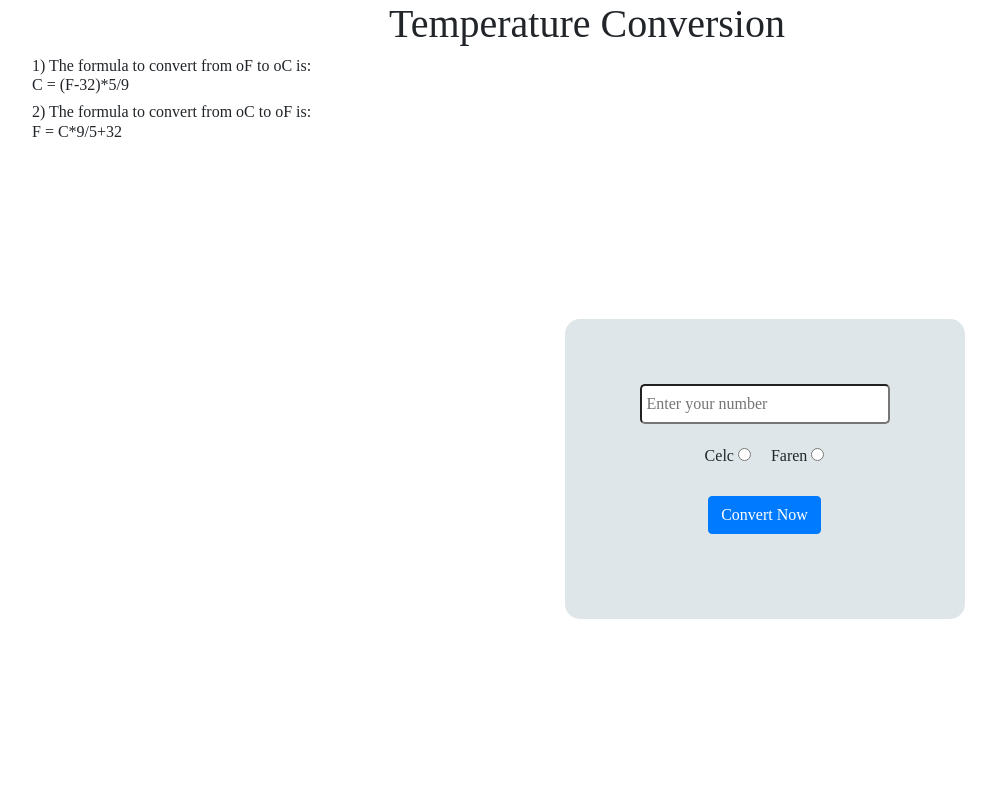
After one commit to rabikrishnayadav/php, a PHP site: page /temperature.php in a window 1280 px wide. The commit adds this page. Shown: the whole page, without its empty margins (53-1049 px from the left). Run offline with PHP 8.4, Linux system fonts and the light colour scheme.

Commit message:
temperature conversion program

```diff
--- a/index_second.php
+++ b/index_second.php
@@ -216,6 +216,11 @@
 					?><br><br>
 				</ul>
 			</div><br><hr><br>
+			<div>
+				<h2 align="center">For Calculate the Temperature <a href="temperature.php">Click Here</a></h2>
+			</div><br><hr><br>
 		</div>
 	</body>
 </html>
+<div>
+</div>
--- /dev/null
+++ b/temperature.php
@@ -0,0 +1,98 @@
+<!DOCTYPE html>
+<html>
+	<head>
+		<meta charset="utf-8">
+		<meta name="viewport" content="width=device-width, initial-scale=1">
+		<title>Temperature Conversion</title>
+		<link rel="stylesheet" type="text/css" href="bootstrap.css">
+		<style type="text/css">
+			*{
+				margin: 0;
+				padding: 0;
+				box-sizing: border-box;
+				font-family: Muli;
+			}
+			.main-div{
+				width: 100%;
+				height: 80vh;
+				display: flex;
+				justify-content: space-around;
+				align-items: center;
+			}
+			.left-side{
+				max-width: 400px;
+				height: auto;
+			}
+			.right-side{
+				width: 400px;
+				height: 300px;
+				background-color: #dfe6e9;
+				border-radius: 15px;
+				display: flex;
+				flex-direction: column;
+				justify-content: center;
+				align-items: center;
+			}
+			.input1{
+				width: 250px;
+				height: 40px;
+				padding: 5px;
+				outline: none;
+				border-radius: 1px solid gray;
+				border-radius: 5px;
+			}
+			.selection{
+				width: 100%;
+				margin: 20px 0;
+			}
+			p{
+				margin: 20px 0 0 0;
+			}
+		</style>
+	</head>
+	<body>
+		<div class="container">
+			<header>
+				<h1 align="center">Temperature Conversion</h1>
+				<h6>1) The formula to convert from oF to oC is:<br>
+				C = (F-32)*5/9</h6>
+				<h6>2) The formula to convert from oC to oF is:<br>
+				F = C*9/5+32</h6>
+				<div class="main-div">
+					<div class="left-side">
+
+					</div>
+					<div class="right-side" align="center">
+						<form method="post">
+							<input type="text" name="num" placeholder="Enter your number" class="input1">
+							<div class="selection">
+								<label>Celc</label>
+								<input type="radio" name="units" value="celsius">&nbsp;&nbsp;&nbsp;&nbsp;
+								<label>Faren</label>
+								<input type="radio" name="units" value="fehrenheit">
+							</div>
+							<input type="submit" name="submit" value="Convert Now" class="btn btn-primary">
+						</form>
+						<div>
+							<p>
+								<?php
+								if (isset($_POST['submit'])) {
+									$num = $_POST['num'];
+									$temp = $_POST['units'];
+									if ($temp == 'celsius') {
+										$result = $num * 9 / 5 + 32;
+										echo "The conversion value of celsius in fehrenheit is ". $result;
+									}else{
+										$result = ($num - 32) * 5 / 9;
+										echo "The conversion value of fehrenheit in celsius is ". $result;
+									}
+								}
+								?>
+							</p>
+						</div>
+					</div>
+				</div>
+			</header>
+		</div>
+	</body>
+</html>
```
